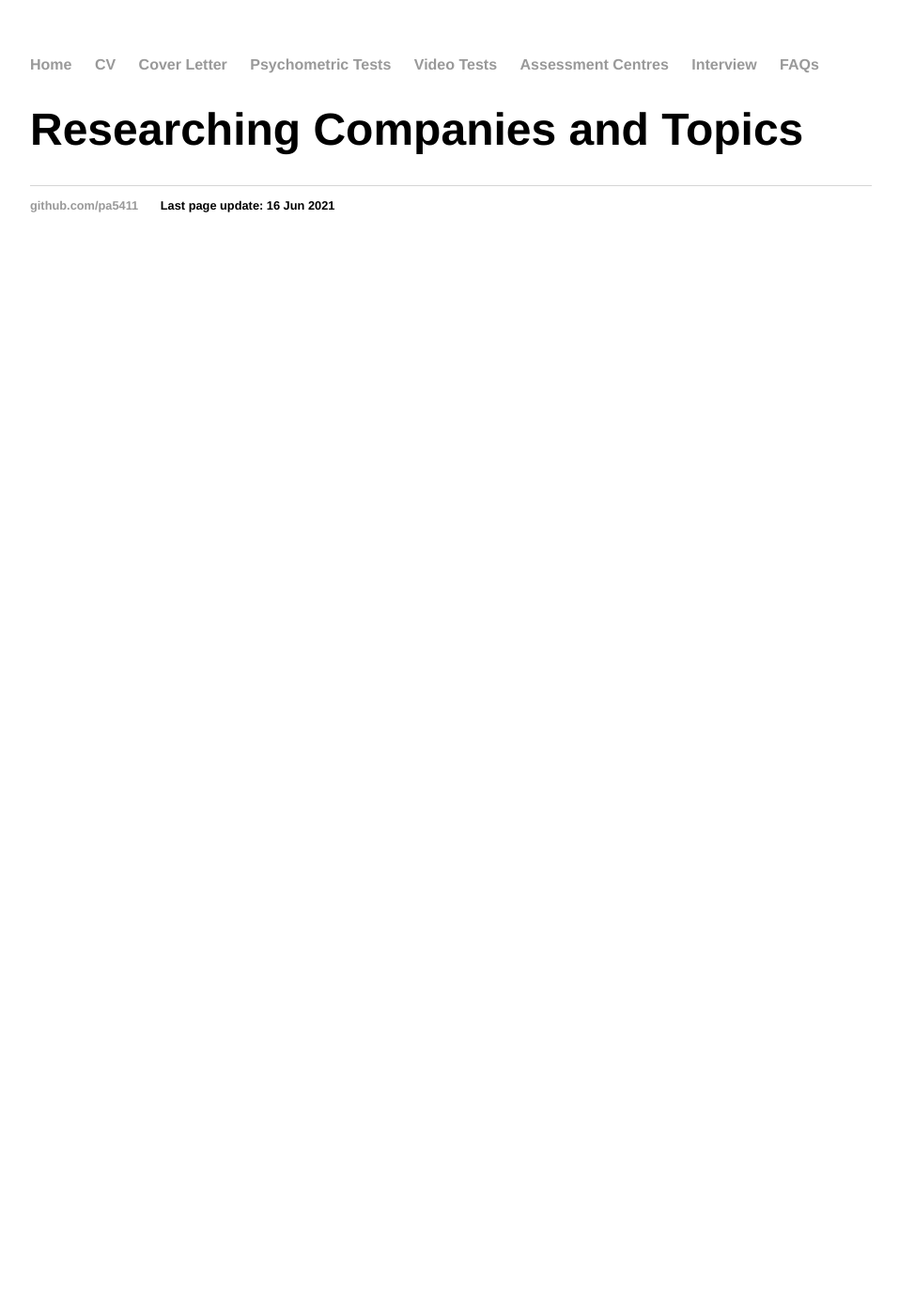
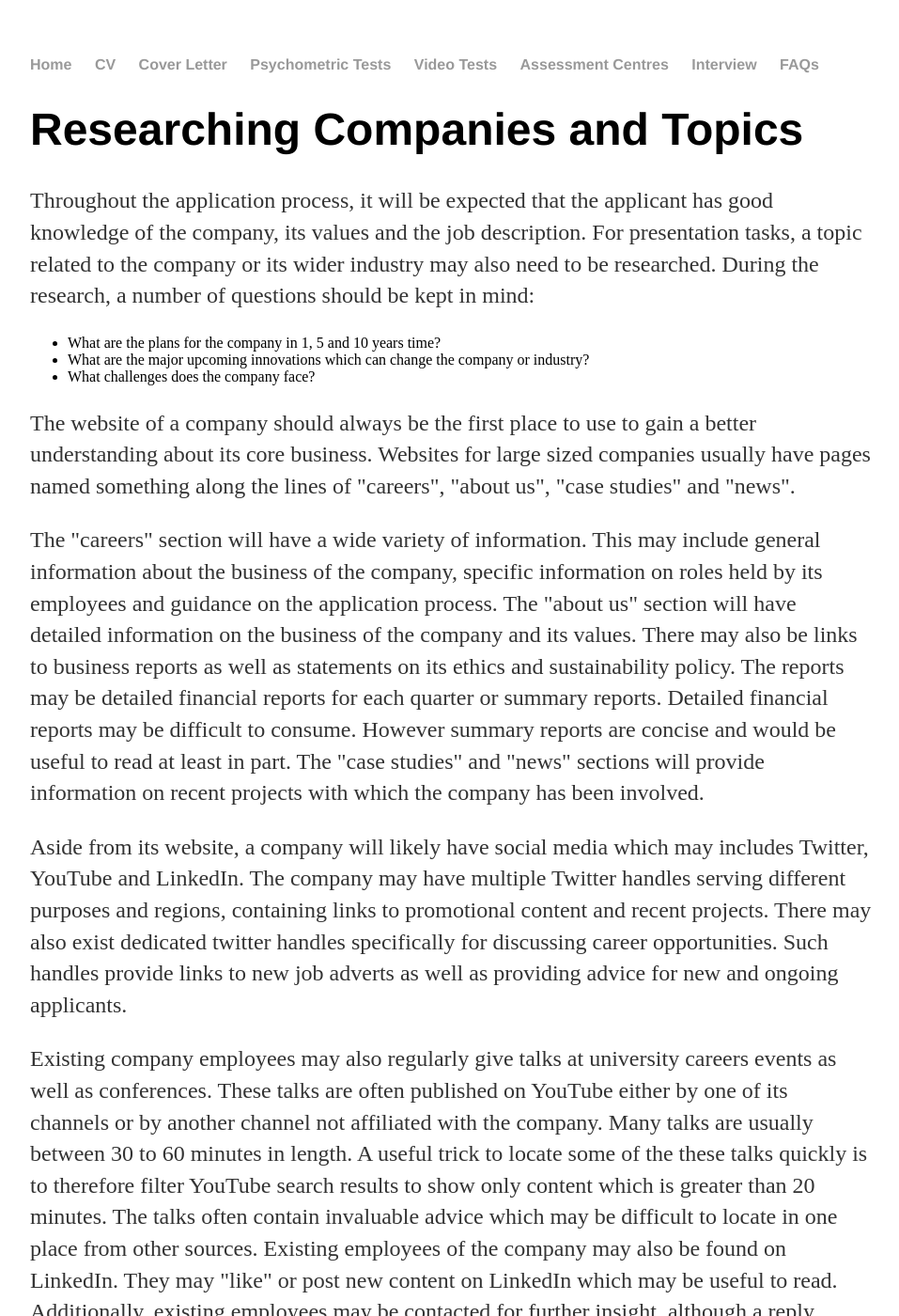
Before and after one commit to pa5411/Graduate-Job-Help, a Jekyll site: the page built from researchingcompaniesandtopics.html, in a window 1280 px wide and 1400 px high. Shown: the whole window at 94% size, without its empty margins (160-1117 px from the left). Built offline with Jekyll 4.4.1, drawn with Linux system fonts in a browser that asks for light colours; some of the changed text lies outside the part shown.

Commit message:
add content to research companies guide

```diff
--- a/researchingcompaniesandtopics.html
+++ b/researchingcompaniesandtopics.html
@@ -1,9 +1,38 @@
 ---
 layout: default
 title: Researching Companies and Topics
-date: 2021-06-16
+date: 2021-06-21
 ---
 <div class="blurb">
-        <h1>Researching Companies and Topics</h1>
-        <p></p>
+        <h1> Researching Companies and Topics </h1>
+
+        <p> Throughout the application process, it will be expected that the applicant has good knowledge of the company, its values and the job description. For presentation tasks, a topic related to the company or its wider industry may also need to be researched. During the research, a number of questions should be kept in mind:</p>
+
+		<ul>
+		        <li> What are the plans for the company in 1, 5 and 10 years time? </li>
+				<li> What are the major upcoming innovations which can change the company or industry? </li>
+				<li> What challenges does the company face? </li>
+		</ul>
+
+		<p> The website of a company should always be the first place to use to gain a better understanding about its core business. Websites for large sized companies usually have pages named something along the lines of "careers", "about us", "case studies" and "news". </p>
+
+		<p> The "careers" section will have a wide variety of information. This may include general information about the business of the company, specific information on roles held by its employees and guidance on the application process. The "about us" section will have detailed information on the business of the company and its values. There may also be links to business reports as well as statements on its ethics and sustainability policy. The reports may be detailed financial reports for each quarter or summary reports. Detailed financial reports may be difficult to consume. However summary reports are concise and would be useful to read at least in part. The "case studies" and "news" sections will provide information on recent projects with which the company has been involved. </p>
+
+		<p> Aside from its website, a company will likely have social media which may includes Twitter, YouTube and LinkedIn. The company may have multiple Twitter handles serving different purposes and regions, containing links to promotional content and recent projects. There may also exist dedicated twitter handles specifically for discussing career opportunities. Such handles provide links to new job adverts as well as providing advice for new and ongoing applicants. </p>
+
+		<p> Existing company employees may also regularly give talks at university careers events as well as conferences. These talks are often published on YouTube either by one of its channels or by another channel not affiliated with the company. Many talks are usually between 30 to 60 minutes in length. A useful trick to locate some of the these talks quickly is to therefore filter YouTube search results to show only content which is greater than 20 minutes. The talks often contain invaluable advice which may be difficult to locate in one place from other sources. Existing employees of the company may also be found on LinkedIn. They may "like" or post new content on LinkedIn which may be useful to read. Additionally, existing employees may be contacted for further insight, although a reply should be be expected nor demanded. </p>
+
+		<p> Other sources of information include websites which cover the particular industry, such as news sites, blogs and forums. Search providers using appropriate search operators, as described <a href="https://support.google.com/websearch/answer/2466433">here</a> for Google, may be useful in this regard. Depending on the experience and topic, it may also be useful to use browse through academic papers. Smaller sized companies typically have less promotional material available then larger sized companies. Industry relevant websites and LinkedIn become particularly useful in such cases. </P>
+
+		<h2> General Tips </h2>
+
+		<ul>
+		        <li> Ensure that the core business of the company is well understood. </li>
+				<li> Demonstrate understanding of the values of the company during all parts of the application process. </li>
+				<li> Avoid reading only career dedicated resources. Use other sources as well such as reports and external industry websites. </li>
+				<li> Applicants should read through a handful of projects or case studies of interest to use as examples during the application process. </li>
+				<li> Make written or typed notes during the research process so that information can be found easily at a later date. </li>
+				<li> Keep up to date with industry news on a regular basis, irrespective of whether an application is being made.  </li>
+		</ul>
+
 </div><!-- /.blurb -->
```
